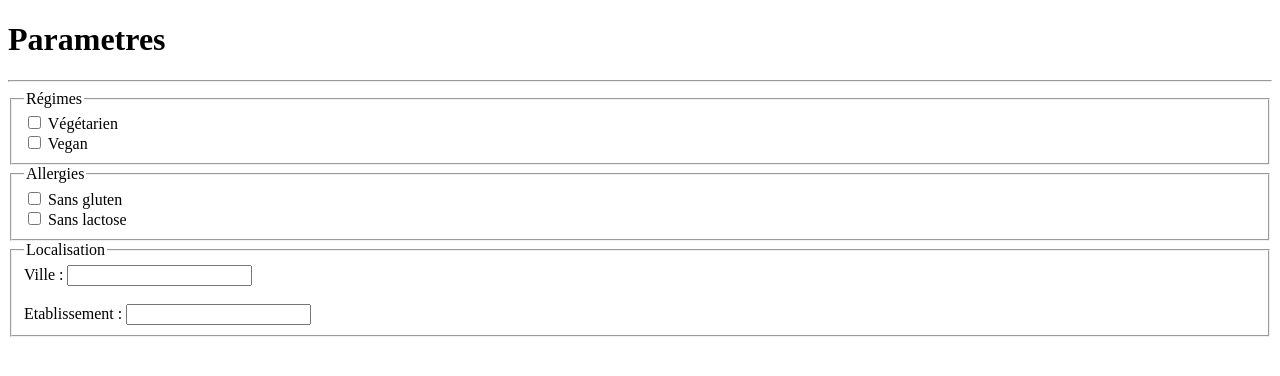
After one commit to BlackShack24/Ru-servation, a Django app: template Ruservation/appPrincipale/templates/appPrincipale/parametres.html in a window 1280 px wide. The commit adds this page. Shown: the top 376 px of the page. Run offline with Django 3.2, Linux system fonts and the light colour scheme; the template is opened without the code that fills it, so the values that code supplies are empty.

Commit message:
Page parametres créée

```diff
--- /dev/null
+++ b/Ruservation/appPrincipale/templates/appPrincipale/parametres.html
@@ -0,0 +1,41 @@
+{% extends 'appPrincipale/base.html' %}
+
+{% block title %}Parametres{% endblock %}
+
+{% block content %}
+
+  <fieldset>
+    <legend>Régimes</legend>
+    <div>
+      <input type="checkbox" id="vegetarien" name="regime" value="vegetarien">
+      <label for="vegetarien">Végétarien</label>
+    </div>
+    <div>
+      <input type="checkbox" id="vegan" name="regime" value="vegan">
+      <label for="vegan">Vegan</label>
+    </div>
+  </fieldset>
+  <fieldset>
+    <legend>Allergies</legend>
+    <div>
+      <input type="checkbox" id="sGluten" name="allergie" value="sGluten">
+      <label for="sGluten">Sans gluten</label>
+    </div>
+    <div>
+      <input type="checkbox" id="sLactose" name="allergie" value="sLactose">
+      <label for="sLactose">Sans lactose</label>
+    </div>
+  </fieldset>
+  <fieldset>
+    <legend>Localisation</legend>
+    <div>
+      <label for="ville">Ville : </label>
+      <input type="text" id="ville" name="ville">
+    </div><br>
+    <div>
+      <label for="etab">Etablissement : </label>
+      <input type="text" id="etab" name="etab">
+    </div>
+  </fieldset>
+
+{% endblock %}
--- a/Ruservation/appPrincipale/templates/appPrincipale/profil.html
+++ b/Ruservation/appPrincipale/templates/appPrincipale/profil.html
@@ -25,8 +25,10 @@
   <div>
      <form action="{% url 'login' %}" method="get">
          <input type="submit" value="Déconnexion"/>
-     </form><br>
-     <input type="button" value="Paramètres (fonctionne pas)">
+     </form>
+  </div><br>
+    <div>
+     <a href="/appPrincipale/parametres/{{ user.id }}/">Paramètres</a><br>
   </div><br>
 
 
--- a/Ruservation/appPrincipale/urls.py
+++ b/Ruservation/appPrincipale/urls.py
@@ -13,4 +13,5 @@ urlpatterns = [
     url(r'^profil/(?P<user_id>[0-9]+)/$', views.profil, name='profil'),
     url(r'^addFav/(?P<lieu_id>[0-9]+)/(?P<user_id>[0-9]+)/$', views.addFav, name='addFav'),
     url(r'^favoris/(?P<user_id>[0-9]+)/$', views.favoris, name='favoris'),
+    url(r'^parametres/(?P<user_id>[0-9]+)/$', views.parametres, name='parametres'),
 ]
--- a/Ruservation/appPrincipale/views.py
+++ b/Ruservation/appPrincipale/views.py
@@ -51,3 +51,7 @@ def favoris(request, user_id):
     fav = Favoris.objects.filter(user_id=user_id).values_list('lieu_id', flat='True')
     lieux = LieuRestauration.objects.filter(id__in = fav)
     return render(request, 'appPrincipale/favoris.html', {'lieux' : lieux})
+
+def parametres(request, user_id):
+    userP = UserProfile.objects.get(user_id=user_id)
+    return render(request, 'appPrincipale/parametres.html', {'userP' : userP})
```
Also changed, not shown: Ruservation/appPrincipale/models.py (+14 -0 lines), Ruservation/appPrincipale/migrations/0012_auto_20180127_1745.py (added), Ruservation/appPrincipale/migrations/0013_auto_20180127_1750.py (added), Ruservation/db.sqlite3.
